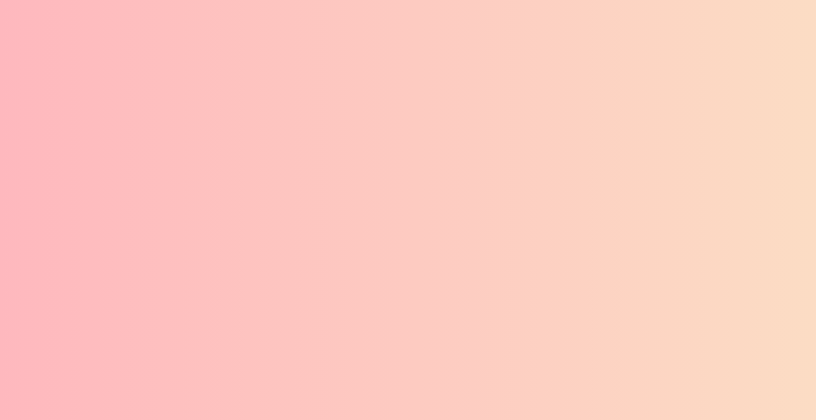
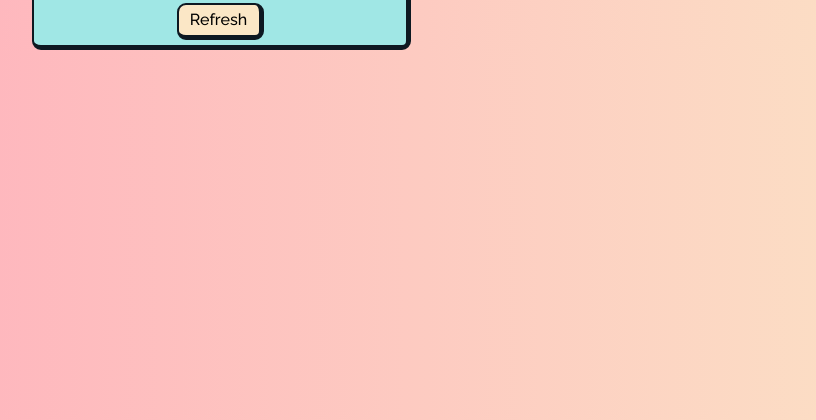
Before and after one commit to samuelebompani/greedyspaghetti-site, a PHP site: page /random.php in a window 1280 px wide. Shown: the part 313-733 px from the top of the page, without its empty margins (224-1040 px from the left). Run offline with PHP 8.4, Linux system fonts and the light colour scheme.

Commit message:
random place in brianza

```diff
--- a/css/style.css
+++ b/css/style.css
@@ -81,6 +81,17 @@ a {
     cursor: pointer;
 }
 
+.wide-btn {
+    height: 30px;
+    width: 80px;
+    background-color: var(--secondary);
+    cursor: pointer;
+    display: flex;
+    align-items: center;
+    justify-content: center;
+    font-weight: 500;
+}
+
 @media only screen and (max-width: 1000px) {
     .grid {
         grid-template-columns: repeat(1, minmax(0, 1fr));
--- a/random.php
+++ b/random.php
@@ -1,15 +1,40 @@
 <!DOCTYPE html>
     <head>
         <?php include "./components/imports.php"; ?>
+        <script type="text/javascript">
+
+            function getRandomArbitrary(min, max) {
+                return Math.floor(Math.random() * (max - min) + min);
+            }
+
+            function newRandomPlace() {
+                let x = getRandomArbitrary(12000, 44650)
+                let y = getRandomArbitrary(61070, 79500)
+                var iframe = document.getElementById("brianza-iframe");
+                iframe.src = "https://www.openstreetmap.org/export/embed.html?bbox=9."
+                    +x+"%2C45."+y+"&amp;layer=mapnik"
+                console.log(x,y)
+            }
+            newRandomPlace()
+        </script>
     </head>
     <body>
         <?php include "./components/header.php"; ?>
         <div class="page">
             <div class="grid">
                 <div class="boxed grid-item">
-                    <h2>Page under deployment</h2>
+                    <h2>Random place in Brianza</h2>
                     <div>
-                        <img src="/media/img/wip.png" width=100 height=100 class=""/>
+                        <div>
+                            <iframe id="brianza-iframe"
+                                src="https://www.openstreetmap.org/export/embed.html?bbox=9.<?php echo(rand(12000,44650) . "%2C45." . rand(61070,79500) . "&amp;layer=mapnik")?>">
+                            </iframe>
+                            <div class="grid-item-btns">
+                                <div class="boxed wide-btn" onClick="newRandomPlace()">
+                                    Refresh
+                                </div>
+                            </div>
+                        </div>
                     </div>
                 </div>
             </div>
```
Also changed, not shown: css/home.css (+0 -21 lines).
